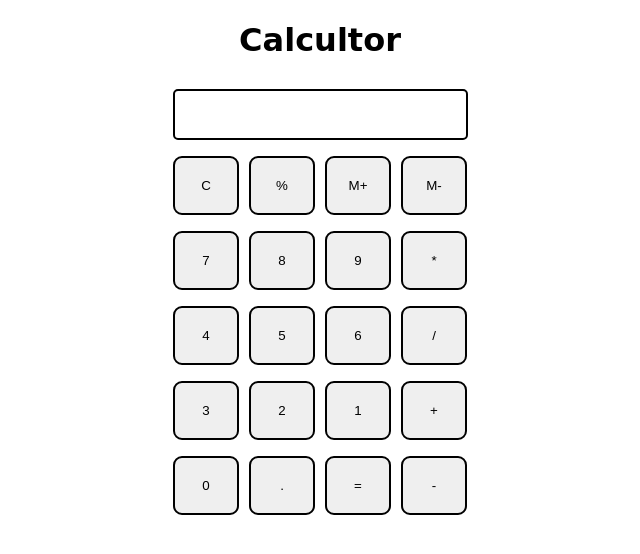
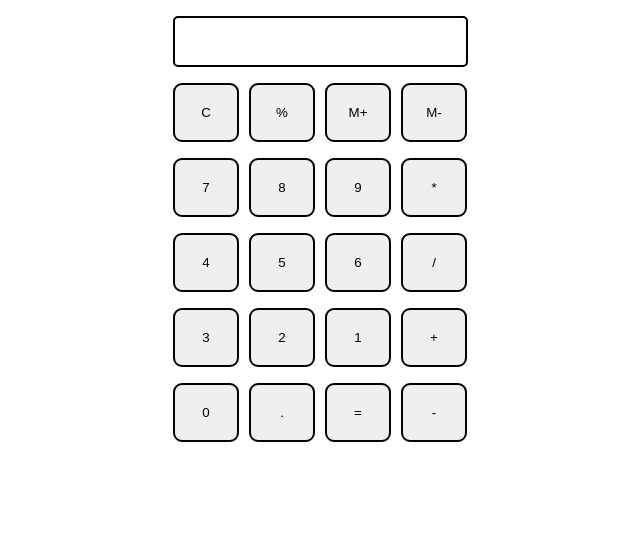
Before and after one commit to RAJJATWA2002/Calculator, a plain HTML site: page index.html in a window 1280 px wide. Shown: the whole page, without its empty margins (320-960 px from the left). Drawn offline with Linux system fonts and the light colour scheme.

Commit message:
Update index.html remove h1

```diff
--- a/index.html
+++ b/index.html
@@ -10,7 +10,8 @@
 </head>
 
 <body>
-    <h1 class="text-center">Calcultor</h1>
+<!--     <h1 class="text-center">Calcultor</h1> -->
+
     <div class="container flex flex-col  items-center bg-red mx-auto m-w-20">
         <div class="row">
             <input class="input" type="text" />
```
